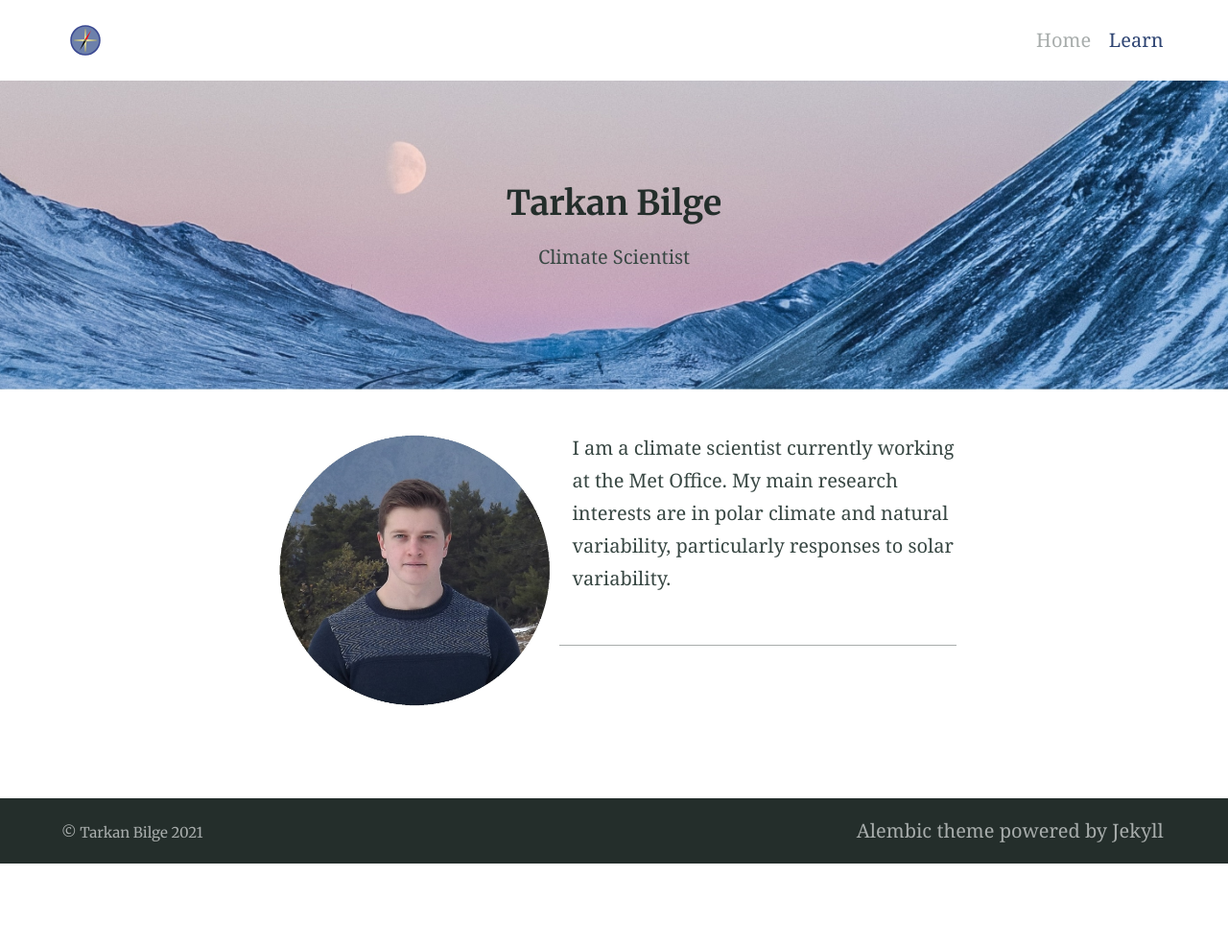
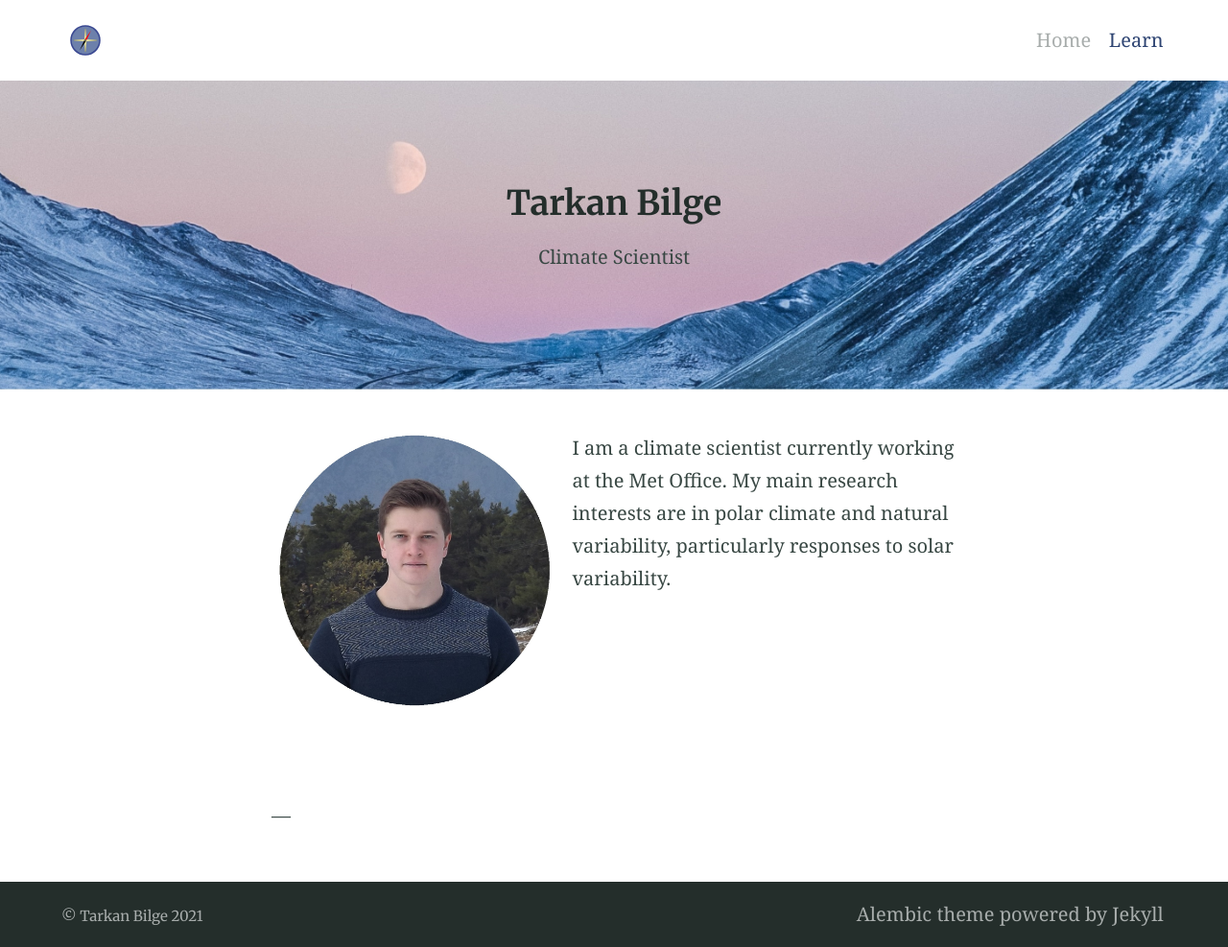
Before and after one commit to tarkanbilge/tarkanbilge.github.io, a Jekyll site: the page built from index.md, in a window 1280 px wide. Shown: the whole page at 96% size. Built offline with Jekyll 4.4.1, drawn with Linux system fonts in a browser that asks for light colours; before the commit the page ends 900 px from its top, so only the background shows below that.

Commit message:
Added blank space

```diff
--- a/index.md
+++ b/index.md
@@ -11,4 +11,7 @@ feature_image: "https://tarkanbilge.github.io/assets/mountain1.jpg"
 
 <div style="text-align: left"> I am a climate scientist currently working at the Met Office. My main research interests are in polar climate and natural variability, particularly responses to solar variability.  </div>
 
+<br/><br/>
+<br/><br/>
+<br/><br/>
 ---
```
